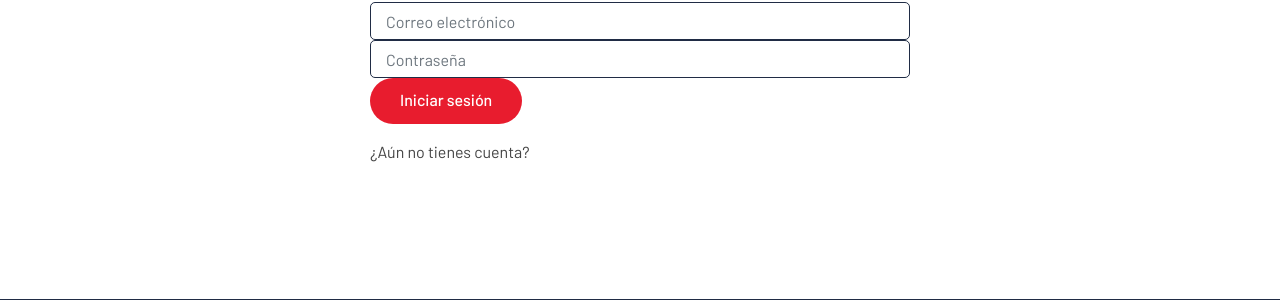
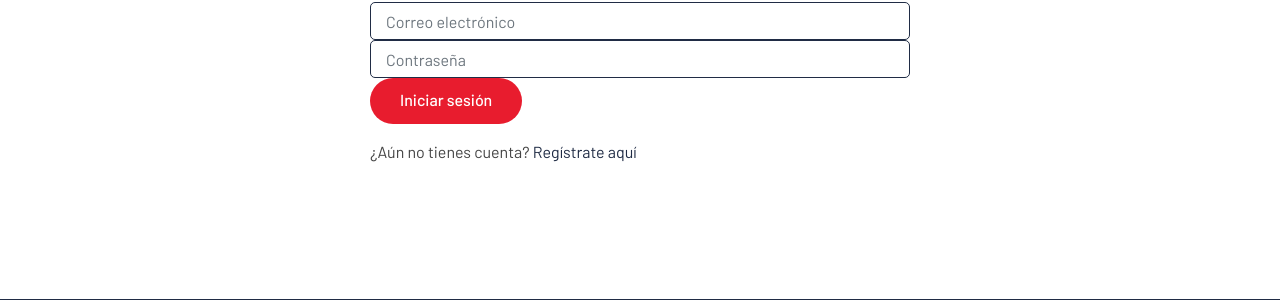
Before and after one commit to Thiagordinox/car-wash-website-template, a PHP site: the page made by car-wash-website-template/login.php in a window 1280 px wide. Shown: the part 706-1006 px from the top of the page. Run offline with PHP 8.4, Linux system fonts and the light colour scheme; some libraries are stand-ins or nearby versions.

Commit message:
fix: revertir el color global de enlaces a #202C45
El commit "Cambio de color" puso a { color: #ffffff } para todo el
sitio, con la intención de que "Iniciar sesión" se viera blanco. Pero
esa regla es global: cualquier enlace sobre fondo blanco (por ejemplo
"Regístrate aquí" en login.php, o los títulos de blog.php) quedaba con
el mismo problema de invisibilidad que se quería arreglar, solo que al
revés (blanco sobre blanco en vez de azul sobre azul).

La regla .navbar-auth .nav-link agregada en el commit anterior ya
cubre específicamente "Iniciar sesión" y "Hola, {nombre}" con más
especificidad que el selector general `a`, así que no depende de este
cambio global para verse blanca. Se revierte `a` a su color original.

Co-Authored-By: Claude Sonnet 5 <noreply@anthropic.com>

```diff
--- a/car-wash-website-template/css/style.css
+++ b/car-wash-website-template/css/style.css
@@ -18,7 +18,7 @@ h6 {
 }
 
 a {
-    color: #ffffff;
+    color: #202C45;
     transition: .3s;
 }
 
```
